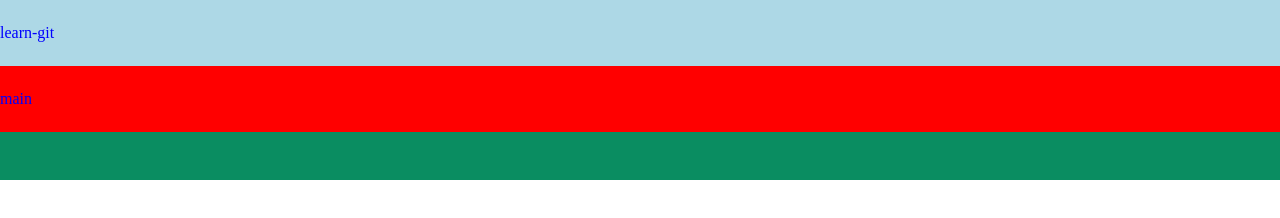
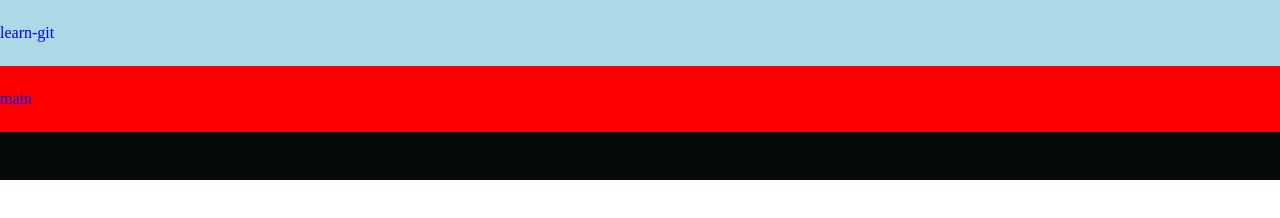
Before and after one commit to arman-bitaraf/learn-git, a plain HTML site: page index.html in a window 1280 px wide. Drawn offline with Linux system fonts and the light colour scheme.

Commit message:
feat: style.css
-modified footer background-color

```diff
--- a/assets/style/style.css
+++ b/assets/style/style.css
@@ -17,5 +17,5 @@ main{
     background-color: red;
 }
 footer{
-    background-color: rgb(10, 141, 97);
+    background-color: rgb(4, 11, 9);
 }
```
